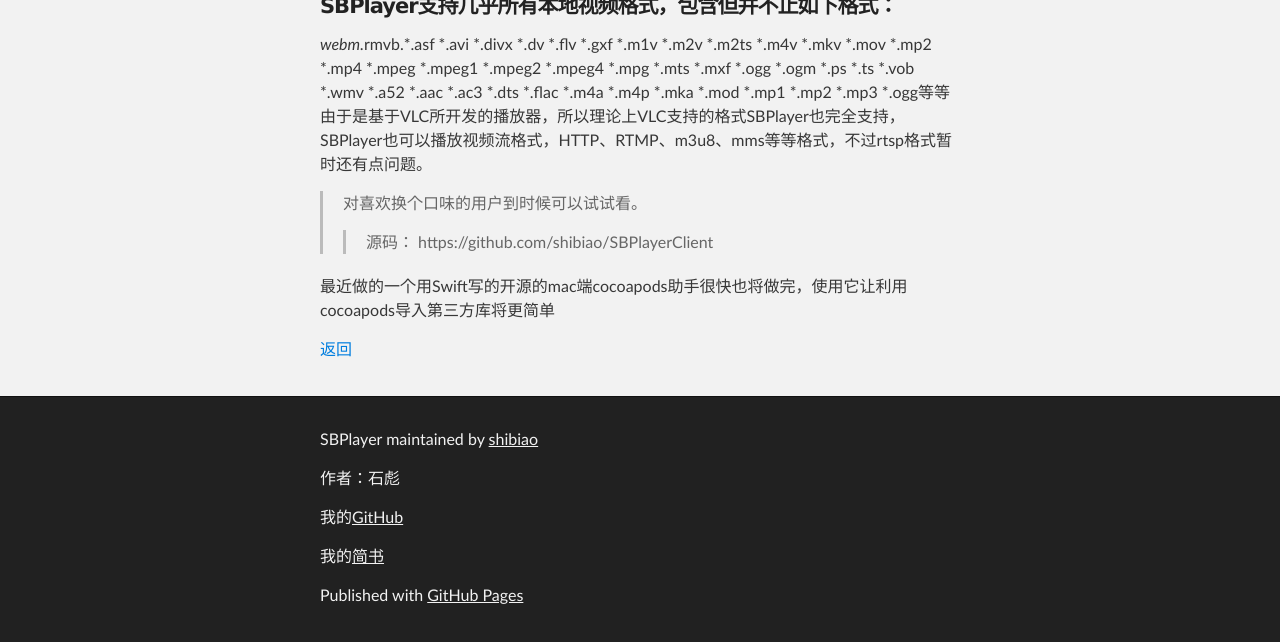
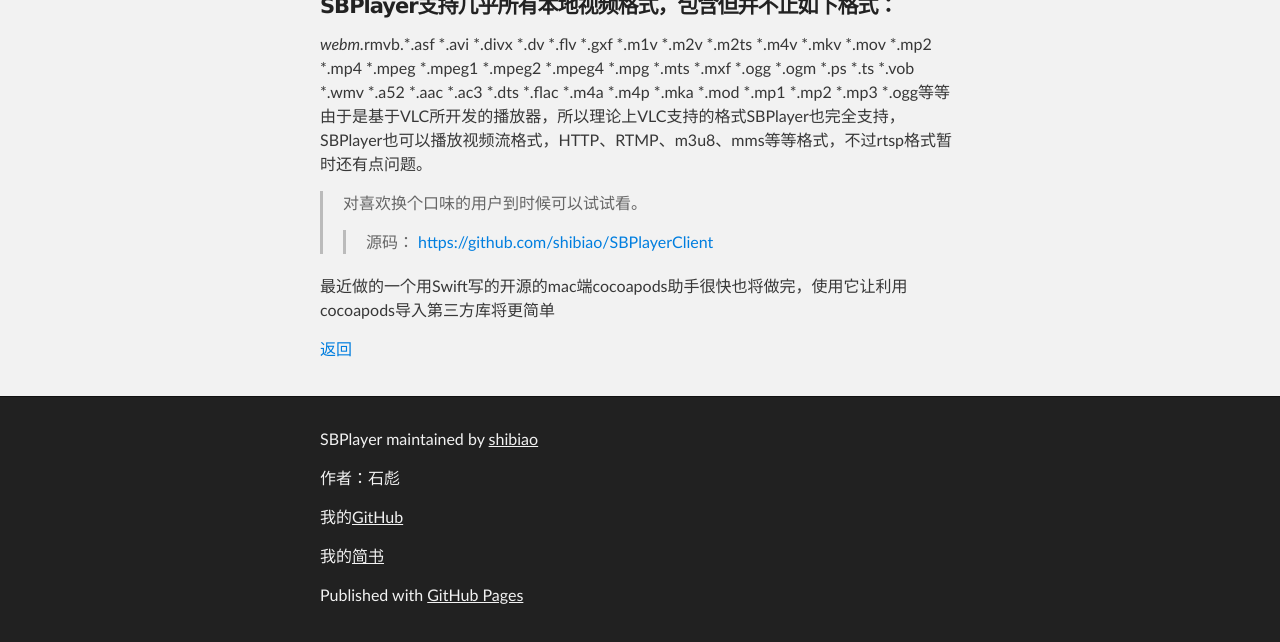
Before and after one commit to shibiao/sbplayer.github.io, a Jekyll site: the page built from SBPlayer.md, in a window 1280 px wide and 900 px high, scrolled down 2141 px, cut to the strip 258-900 px from the top of the window. Built offline with Jekyll 4.4.1, drawn with Linux system fonts in a browser that asks for light colours; our own code applies the rules of GitHub Pages for plain Markdown files; part of the change alters nothing that is shown.

```diff
--- a/SBPlayer.md
+++ b/SBPlayer.md
@@ -29,7 +29,7 @@
 
 
 >对喜欢换个口味的用户到时候可以试试看。
->> 源码： https://github.com/shibiao/SBPlayerClient
+>> 源码： [https://github.com/shibiao/SBPlayerClient](https://github.com/shibiao/SBPlayerClient)
 
 最近做的一个用Swift写的开源的mac端cocoapods助手很快也将做完，使用它让利用cocoapods导入第三方库将更简单
 
```
